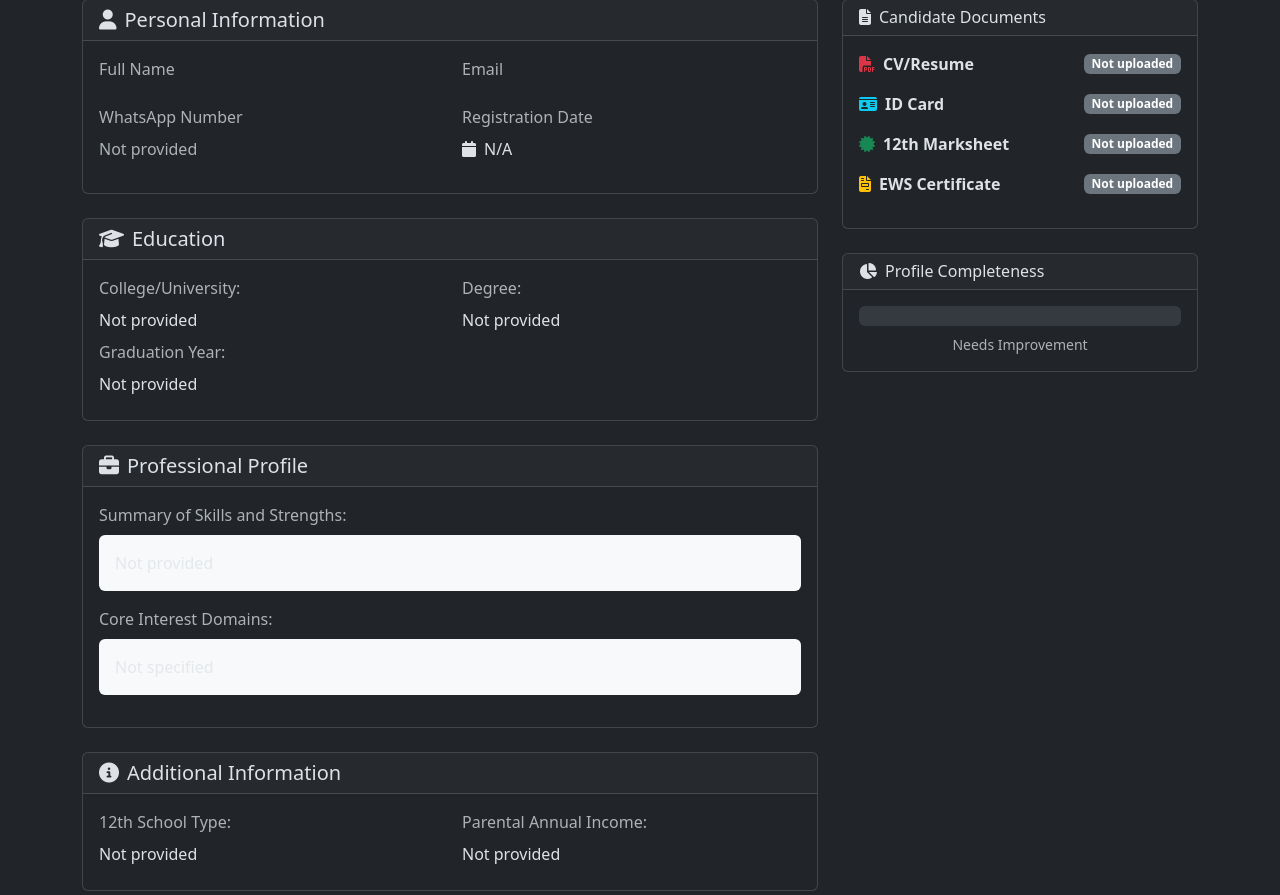
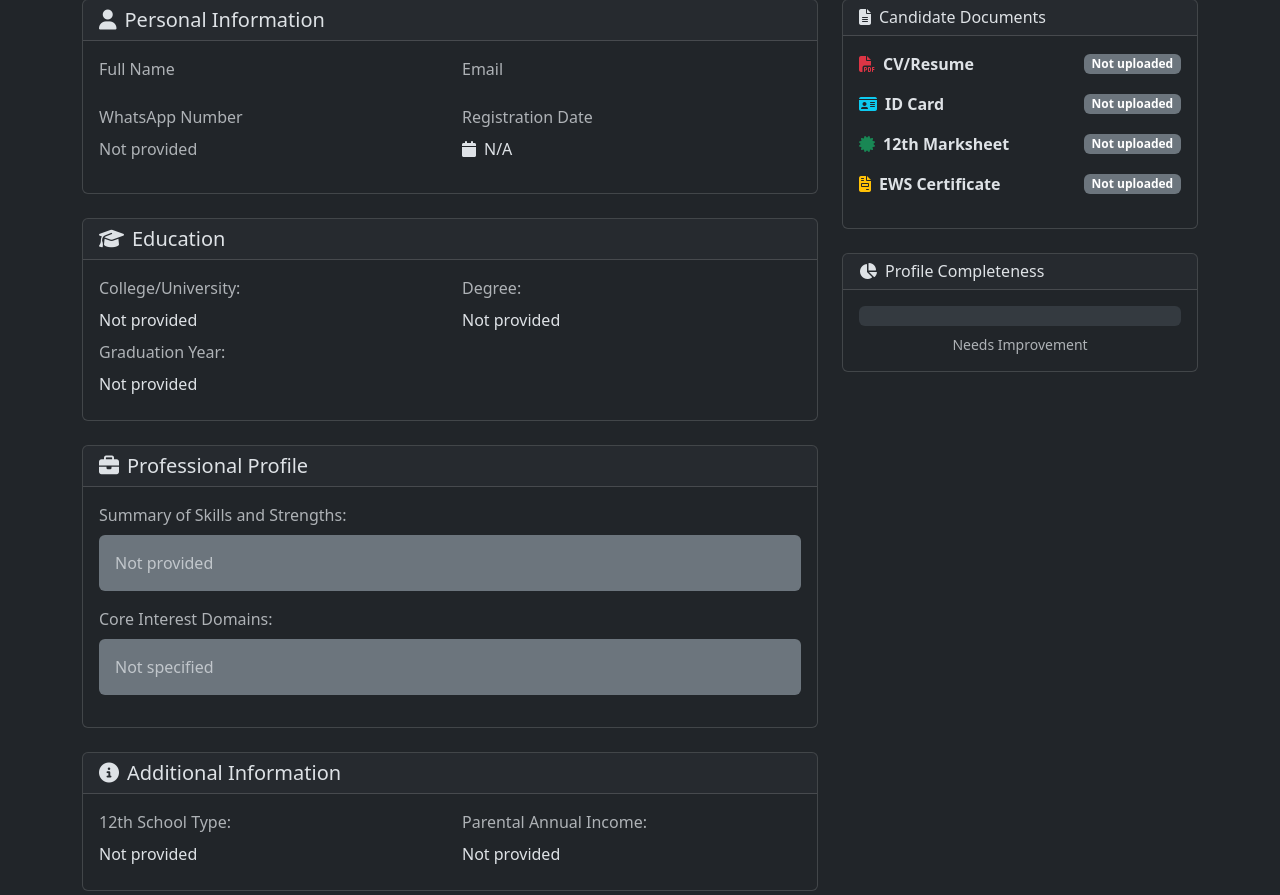
Before and after one commit to Disha-01-alt/Job-Portal, a Flask app: template templates/admin/candidate_detail.html in a window 1280 px wide. Shown: the part 403-1298 px from the top of the page. Run offline with Flask 3, Linux system fonts and the light colour scheme; the template is opened without the code that fills it, so the values that code supplies are empty; the visitor is signed in with stand-in values (Sample User, id 1).

Commit message:
Update candidate_detail.html

```diff
--- a/templates/admin/candidate_detail.html
+++ b/templates/admin/candidate_detail.html
@@ -110,13 +110,13 @@
                 <div class="card-body">
                     <div class="mb-3">
                         <label class="form-label text-muted">Summary of Skills and Strengths:</label>
-                        <div class="p-3 bg-light rounded">
+                        <div class="p-3 bg-secondary rounded">
                             {% if candidate.get('summary') %}{{ candidate.get('summary')|replace('\n', '<br>')|safe }}{% else %}<span class="text-muted">Not provided</span>{% endif %}
                         </div>
                     </div>
                     <div class="mb-3">
                         <label class="form-label text-muted">Core Interest Domains:</label>
-                        <div class="p-3 bg-light rounded">
+                        <div class="p-3 bg-secondary rounded">
                             {% if candidate.get('core_interest_domains') %}
                                 {% for interest in candidate.get('core_interest_domains', '').split(',') %}
                                     {% if interest.strip() %}
```
